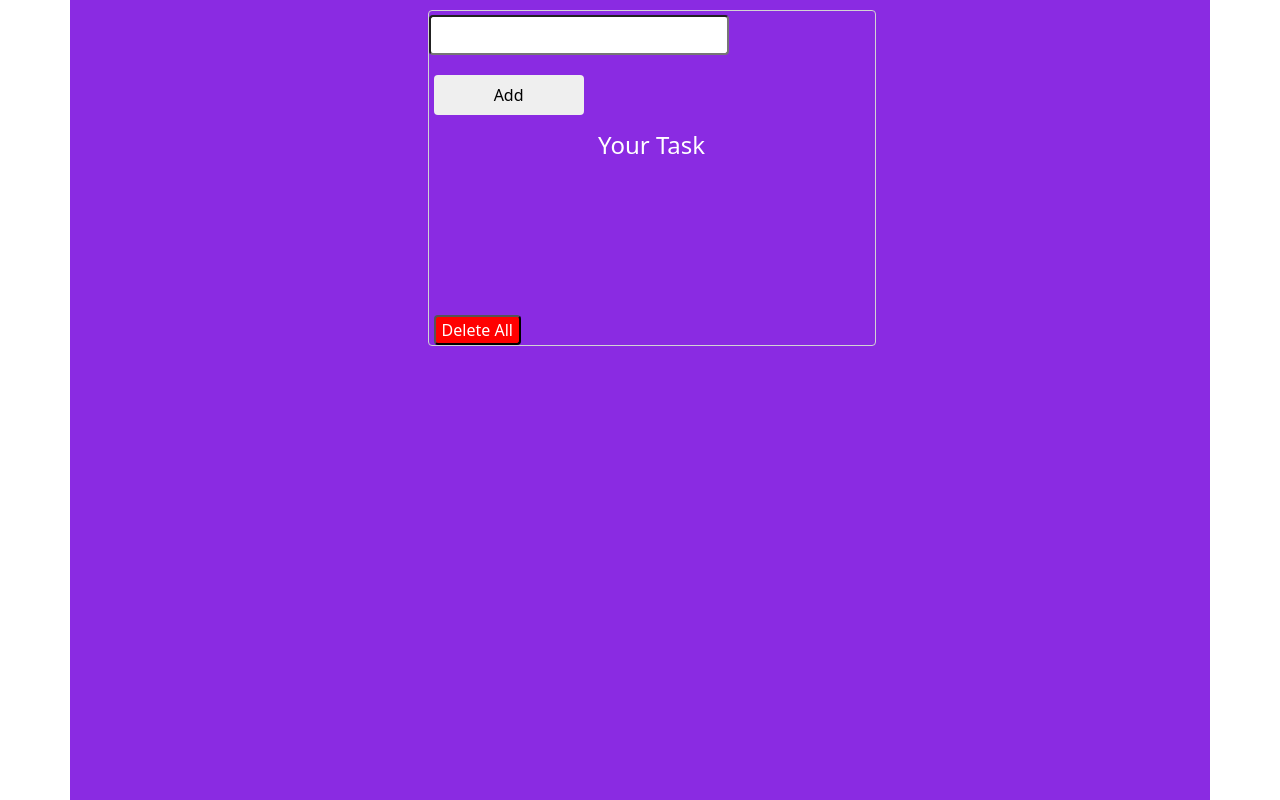
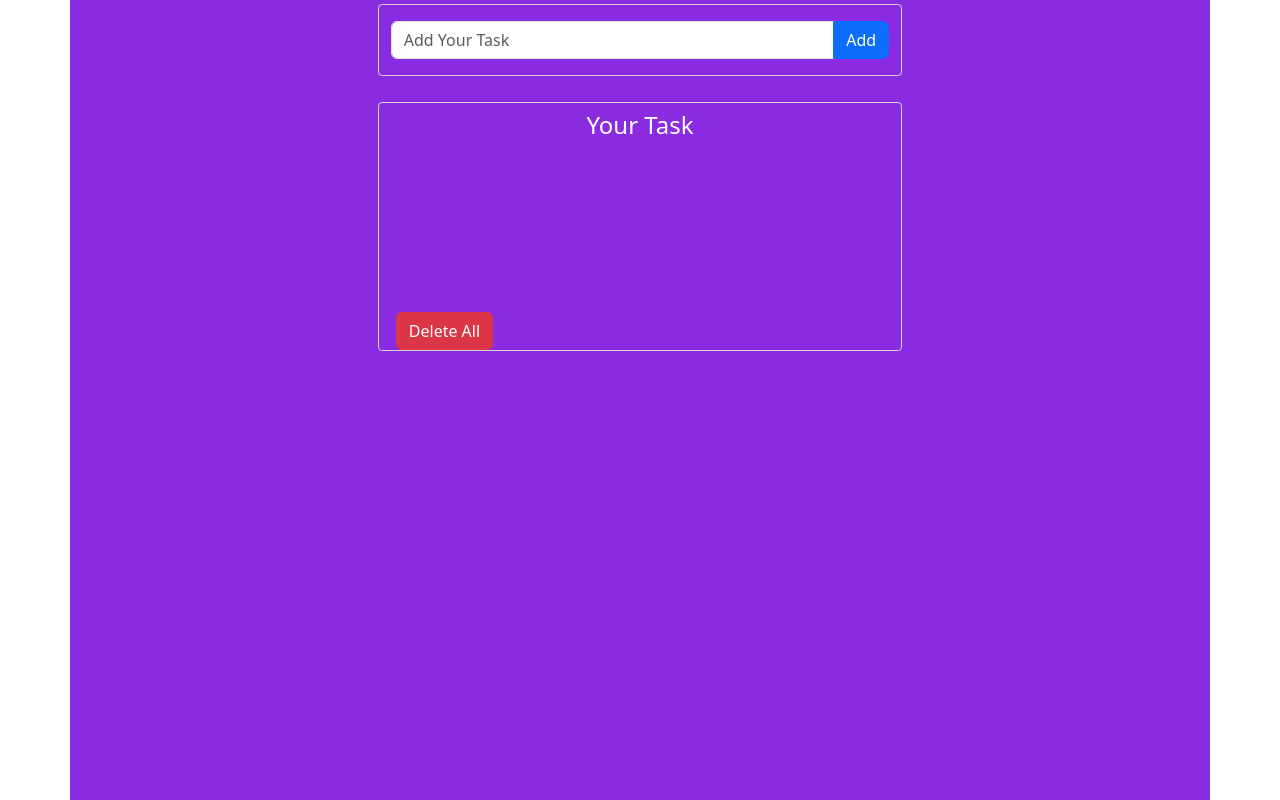
Before and after one commit to kingboy5566/Todo, a React app: page / in a window 1280 px wide. Built offline with nearby package versions, Linux system fonts and the light colour scheme; the HTML template or start-up script is replaced by a standard one.

Commit message:
to do list in react

```diff
--- a/src/ToDoList.jsx
+++ b/src/ToDoList.jsx
@@ -1,4 +1,7 @@
 import 'bootstrap/dist/css/bootstrap.min.css';
+import Form from 'react-bootstrap/Form';
+import InputGroup from 'react-bootstrap/InputGroup';
+import Button from 'react-bootstrap/Button';
 import Col from 'react-bootstrap/Col';
 import Row from 'react-bootstrap/Row';
 import { useState } from 'react';
@@ -60,32 +63,38 @@ const allDataDelete = () => setSaveText([]);
     <>
 
     <Container className='todo '>
-      <div className='div '>
+
       <Row className='todo-row '><Col className='todo-content1 mt-1 '>
-     <form  onSubmit={add} >
-     < input type="text" value={inputText} onChange={handlevalue} name='name' />
-      <button type='submit' className='add-btn' >  {editIndex !== null ? "Update Todo" : "Add "} </button>
+     <Form  onSubmit={add} >
+     <InputGroup className="mb-3 mt-3">
 
-     </form>
+        <Form.Control
+        type="text" value={inputText} onChange={handlevalue} name='name'
+          placeholder="Add Your Task"/>
+      <Button type='submit' className='add-btn' >  {editIndex !== null ? "Update Todo" : "Add "} </Button>
+       </InputGroup>
 
 
+     </Form>
      </Col></Row>
      <Row className='mt-3'>
       <Col className='todo-content2'>
-      <h4 className='task'>Your Task</h4>
+      <h4 className='task mt-2'>Your Task</h4>
          {saveText.map((value, index)=>
 
         <ul className='mt-4 data'>
           <li key={index} >{value}
-          <button onClick={()=>Delete(index)}className='delete'>Delete</button>
-          <button onClick={()=>Edith(index)} className='edith'>Edith</button>
+          <Button onClick={()=>Delete(index)}className='delete ' variant="danger">Delete</Button>
+          <Button onClick={()=>Edith(index)} className='edith'>Edith</Button>
            </li></ul>
 
         )}
+     <Button onClick={allDataDelete} className='deleteAll' variant="danger">Delete All</Button>
+
       </Col>
+
      </Row>
-     <button onClick={allDataDelete} className='deleteAll'>Delete All</button>
-     </div>
+
      </Container>
     </>
   )
--- a/src/index.css
+++ b/src/index.css
@@ -3,48 +3,28 @@ body{
 }
 
 .todo{
-   margin: 0;
-   padding: 0;
     height: 800px;
     overflow: auto;
     background-color: blueviolet;
 
 }
-.div{
-   border: 1px solid lightgray;
+.todo-content1{
+
+    border: 1px solid lightgray;
+   height: auto;
+   border-radius: 4px;
+   margin: 10px 27%;
+}
+
+
+
+.todo-content2{
+
+  border: 1px solid lightgray;
    width: 35%;
    height: auto;
    border-radius: 4px;
    margin: 10px 27%;
-   position: absolute;
-}
-
-.todo-content1{
-    display: flex;
-    justify-content: center;
-}
-
-.todo-content1 input{
-    height: 40px;
-    width: 300px;
-   border-radius: 4px;
-    box-sizing: border-box;
-}
-input[type=text]{
-    padding-left: 5px;
-
-}
-.add-btn{
-    width: 150px;
-    height: 40px;
-    margin-top: 20px;
-    margin-left:5px ;
-    border: none;
-    border-radius: 4px;
-}
-.todo-content2{
-    width: 100%;
-    position: relative;
 
 
 }
@@ -55,11 +35,12 @@ input[type=text]{
 
 }
 .data{
-    border: 1px solid white;
+
     list-style: none;
     padding: 0;
     margin-top: 5px;
     color: white;
+    font-weight: 500;
     text-align: left;
 
 
@@ -85,15 +66,12 @@ margin-left: 10px;
     color: white;
 
 }
-.delete{
-    background-color: rgb(235, 53, 53);
-}
+
 
 .deleteAll{
     margin-top: 33%;
     margin-left: 5px;
     border-radius: 4px;
-    background-color: red;
     color: white;
 
 }
```
